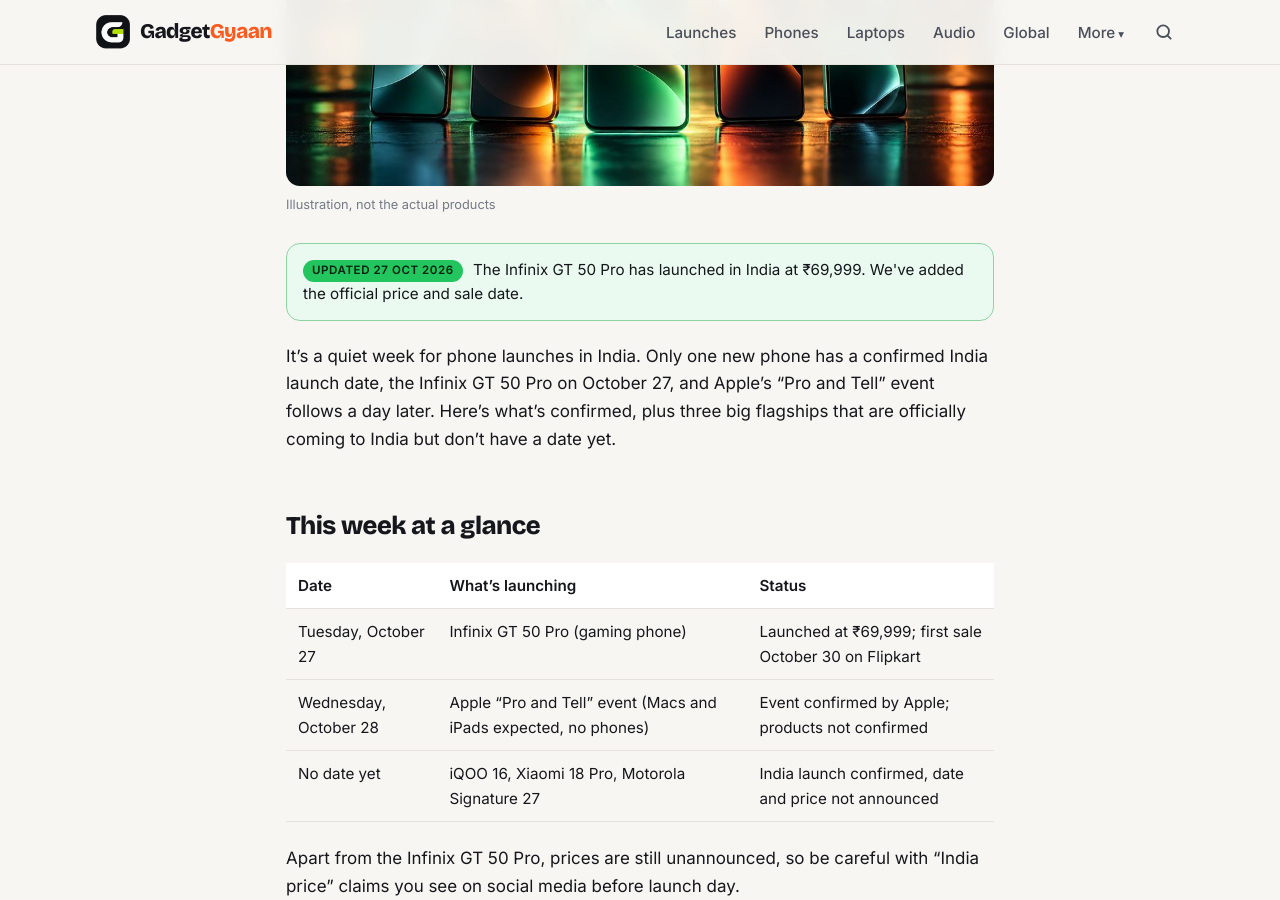
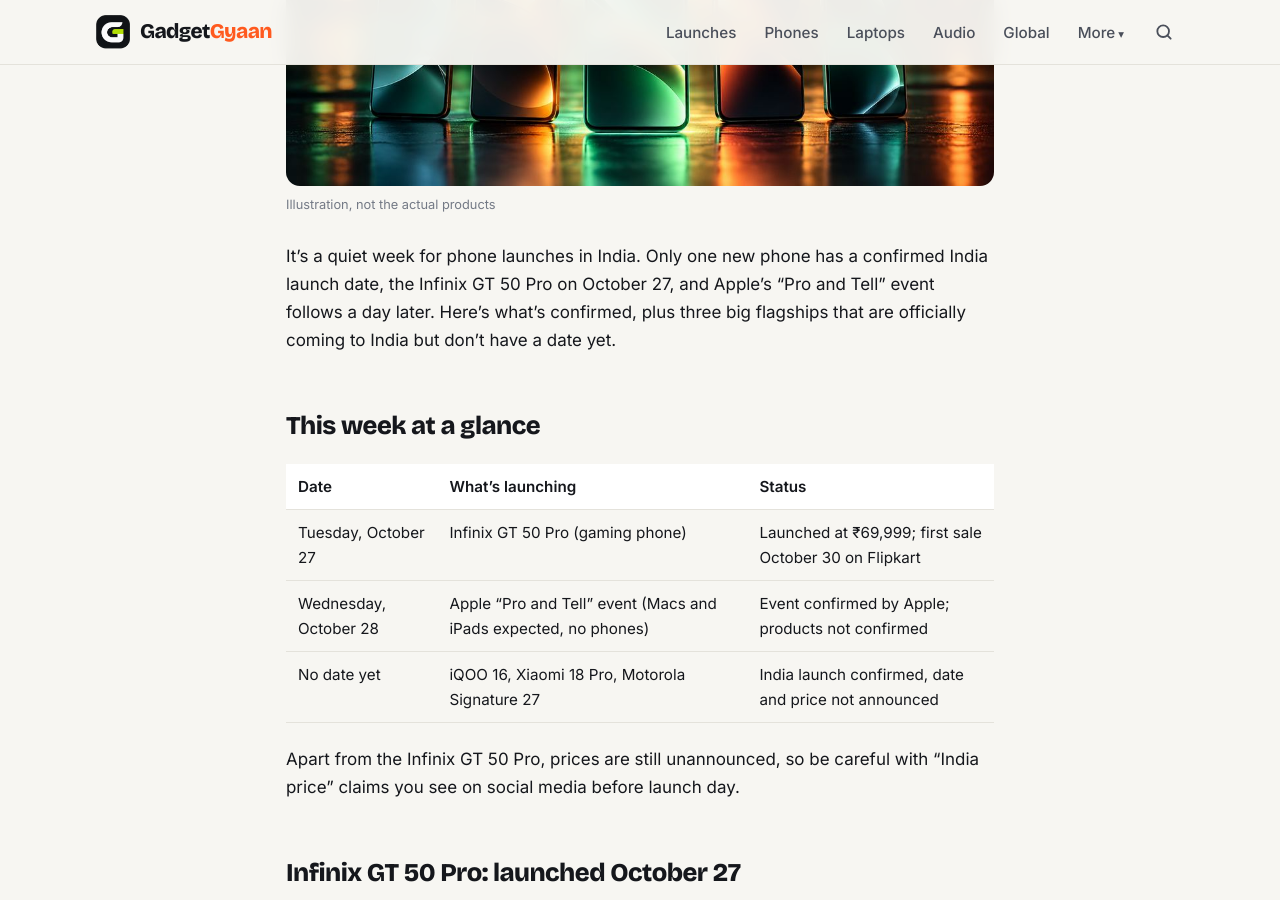
Before and after one commit to kiteksood167/kiteksood167.github.io, a Jekyll site: the page built from _posts/2026-10-25-upcoming-phone-launches-india-this-week-october-26.md, in a window 1280 px wide and 900 px high, scrolled down 794 px. Built offline with Jekyll 4.4.1, drawn with Linux system fonts in a browser that asks for light colours; comment, search, counter and statistics services are not loaded.

Commit message:
Keep one update note per news item
Co-Authored-By: Claude Opus 5.5 <noreply@anthropic.com>
Claude-Session: https://claude.ai/code/session_01WQRPmSxMwztgHXfstCGpBN

```diff
--- a/_posts/2026-10-25-upcoming-phone-launches-india-this-week-october-26.md
+++ b/_posts/2026-10-25-upcoming-phone-launches-india-this-week-october-26.md
@@ -4,7 +4,6 @@ seo_title: "Upcoming Phone Launches in India This Week"
 description: "Infinix GT 50 Pro launches on October 27 and Apple holds its event on October 28. Plus the big flagships confirmed for India that still have no date."
 date: 2026-10-25 18:43:00 +0530
 last_modified_at: 2026-10-27 14:19:00 +0530
-update_note: "The Infinix GT 50 Pro has launched in India at ₹69,999. We've added the official price and sale date."
 category: Launches
 also_in: [Phones]
 image: /assets/images/upcoming-phone-launches-india-this-week-october-26.jpg
```
Also changed, not shown: WRITING_GUIDE.md (+1 -0 lines).
